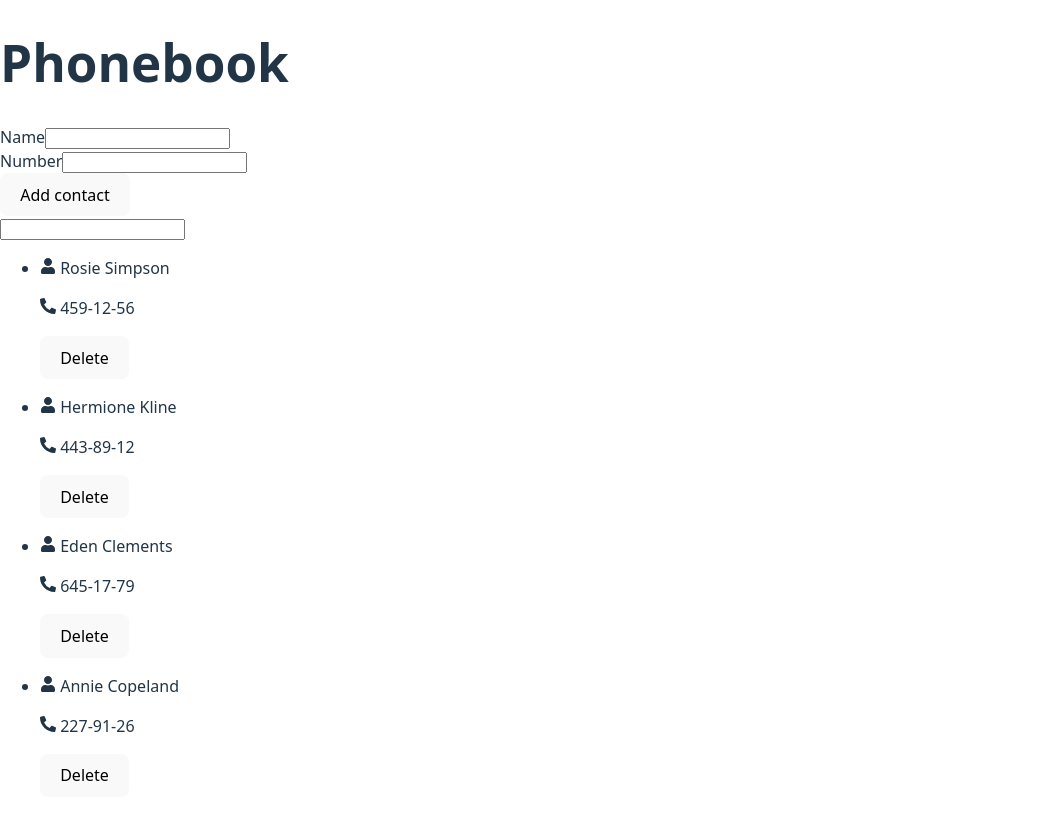
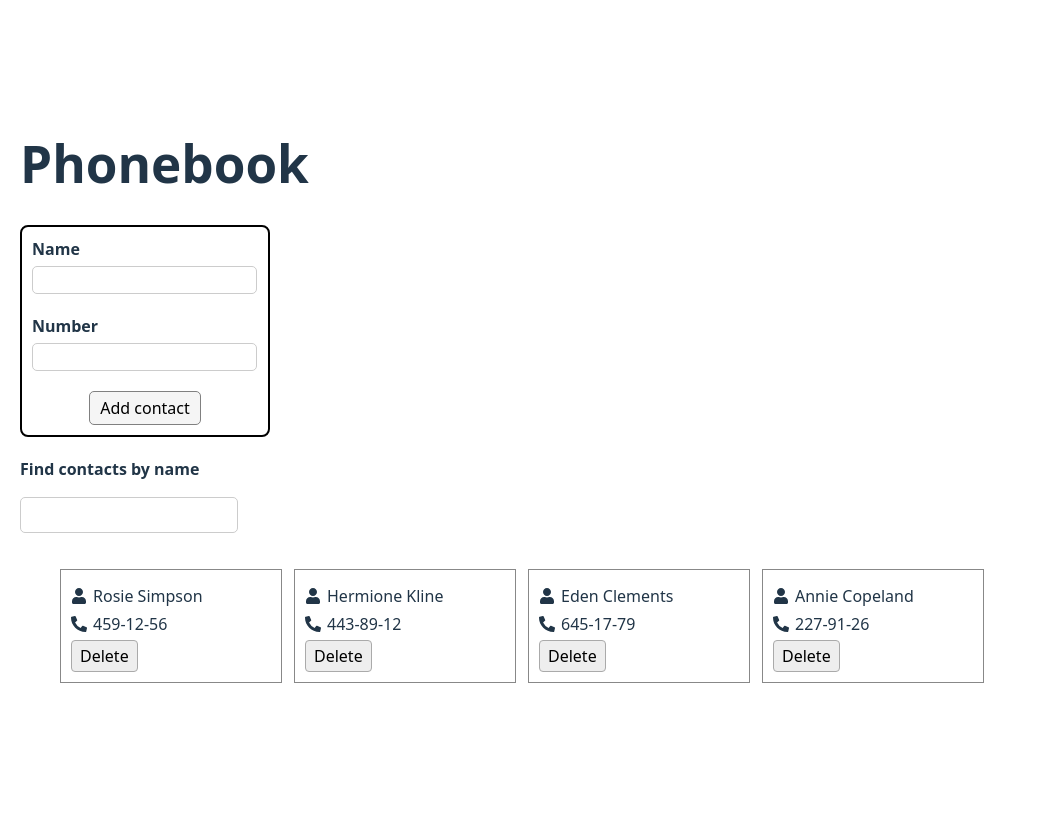
Before and after one commit to tetiana1zaichenko/goit-react-hw-03, a React (Vite) app: page / in a window 1280 px wide. Shown: the whole page, without its empty margins (0-1047 px from the left). Built offline with nearby package versions, Linux system fonts and the light colour scheme.

Commit message:
styles and put contact in another folder

```diff
--- a/src/App.jsx
+++ b/src/App.jsx
@@ -42,7 +42,7 @@ const App = () => {
   };
 
   return (
-    <div>
+    <div style={{ padding: "20px" }}>
       <h1>Phonebook</h1>
       <ContactForm contacts={contacts} onClick={addContact} />
       <SearchBox value={inputValue} onChange={handleChange} />
--- /dev/null
+++ b/src/components/Contact/Contact.jsx
@@ -0,0 +1,20 @@
+import { FaUser } from "react-icons/fa";
+import { FaPhoneAlt } from "react-icons/fa";
+import s from "./Contact.module.css";
+const Contact = ({ id, name, number, onClick }) => {
+  return (
+    <div className={s.cart}>
+      <p className={s.contactText}>
+        <FaUser /> {name}
+      </p>
+      <p className={s.contactText}>
+        <FaPhoneAlt /> {number}
+      </p>
+      <button className={s.button} onClick={() => onClick(id)}>
+        Delete
+      </button>
+    </div>
+  );
+};
+
+export default Contact;
--- /dev/null
+++ b/src/components/Contact/Contact.module.css
@@ -0,0 +1,32 @@
+.cart {
+  border: 1px solid #888;
+  padding: 10px;
+  width: 200px;
+}
+
+.item {
+  display: flex;
+  flex-direction: column;
+  justify-content: space-between;
+  border: 1px solid #888;
+  border-radius: 6px;
+  padding: 12px;
+  width: 200px;
+  background-color: #f9f9f9;
+}
+
+.contactText {
+  margin: 4px 0;
+  display: flex;
+  align-items: center;
+  gap: 6px;
+}
+
+.button {
+  align-self: flex-end;
+  padding: 4px 8px;
+  background-color: #eee;
+  border: 1px solid #aaa;
+  border-radius: 4px;
+  cursor: pointer;
+}
--- a/src/components/ContactForm/ContactForm.jsx
+++ b/src/components/ContactForm/ContactForm.jsx
@@ -4,6 +4,7 @@ import { useId } from "react";
 import { nanoid } from "nanoid";
 import * as Yup from "yup";
 import { ErrorMessage } from "formik";
+import s from "./ContactForm.module.css";
 
 const FeedbackSchema = Yup.object().shape({
   name: Yup.string()
@@ -35,24 +36,40 @@ const ContactForm = ({ onClick }) => {
     actions.resetForm();
   };
   return (
-    <div>
+    <div className={s.formWrapper}>
       <Formik
         initialValues={initialValues}
         onSubmit={handleSubmit}
         validationSchema={FeedbackSchema}
       >
-        <Form>
+        <Form className={s.form}>
           <div>
-            <label htmlFor={nameFieldId}>Name</label>
-            <Field type="text" name="name" id={nameFieldId} />
+            <label className={s.label} htmlFor={nameFieldId}>
+              Name
+            </label>
+            <Field
+              className={s.input}
+              type="text"
+              name="name"
+              id={nameFieldId}
+            />
             <ErrorMessage name="name" component="span" />
           </div>
           <div>
-            <label htmlFor={numberFieldId}>Number</label>
-            <Field type="tel" name="number" id={numberFieldId} />
+            <label className={s.label} htmlFor={numberFieldId}>
+              Number
+            </label>
+            <Field
+              className={s.input}
+              type="tel"
+              name="number"
+              id={numberFieldId}
+            />
             <ErrorMessage name="number" component="span" />
           </div>
-          <button type="submit">Add contact</button>
+          <button className={s.button} type="submit">
+            Add contact
+          </button>
         </Form>
       </Formik>
     </div>
--- /dev/null
+++ b/src/components/ContactForm/ContactForm.module.css
@@ -0,0 +1,37 @@
+.formWrapper {
+  width: 250px;
+  margin-bottom: 20px;
+}
+
+.form {
+  border: 2px solid black;
+  border-radius: 8px;
+  padding: 10px;
+  background-color: white;
+}
+
+.label {
+  display: block;
+  margin-bottom: 5px;
+  font-weight: bold;
+}
+
+.input {
+  width: 215px;
+  padding: 4px;
+  margin-bottom: 20px;
+  border: 1px solid #ccc;
+  border-radius: 5px;
+  font-size: 16px;
+}
+
+.button {
+  display: block;
+  margin: 0 auto;
+  padding: 5px 10px;
+  font-size: 16px;
+  cursor: pointer;
+  border: 1px solid gray;
+  border-radius: 5px;
+  background-color: #f5f5f5;
+}
--- a/src/components/ContactList/Contact/Contact.jsx
+++ /dev/null
@@ -1,5 +0,0 @@
-const Contact = () => {
-  return <div>Contact</div>;
-};
-
-export default Contact;
--- a/src/components/ContactList/ContactList.jsx
+++ b/src/components/ContactList/ContactList.jsx
@@ -1,17 +1,28 @@
-import { FaUser } from "react-icons/fa";
-import { FaPhoneAlt } from "react-icons/fa";
+import s from "./ContactList.module.css";
+import Contact from "../Contact/Contact";
 const ContactList = ({ contacts, onClick }) => {
   return (
-    <ul>
+    <ul className={s.list}>
       {contacts.map(({ id, name, number }) => (
-        <li key={id}>
-          <p>
+        <li className={s.item} key={id}>
+          {
+            <Contact
+              id={id}
+              name={name}
+              number={number}
+              onClick={onClick}
+            ></Contact>
+
+            /* <p className={s.contactText}>
             <FaUser /> {name}
           </p>
-          <p>
+          <p className={s.contactText}>
             <FaPhoneAlt /> {number}
           </p>
-          <button onClick={() => onClick(id)}>Delete</button>
+          <button className={s.button} onClick={() => onClick(id)}>
+            Delete
+          </button> */
+          }
         </li>
       ))}
     </ul>
--- /dev/null
+++ b/src/components/ContactList/ContactList.module.css
@@ -0,0 +1,6 @@
+.list {
+  display: flex;
+  flex-wrap: wrap;
+  gap: 12px;
+  list-style-type: none;
+}
--- a/src/components/SearchBox/SearchBox.jsx
+++ b/src/components/SearchBox/SearchBox.jsx
@@ -1,7 +1,14 @@
+import s from "./SearchBox.module.css";
 const SearchBox = ({ value, onChange }) => {
   return (
     <div>
-      <input type="text" value={value} onChange={onChange} />
+      <p className={s.text}>Find contacts by name</p>
+      <input
+        className={s.input}
+        type="text"
+        value={value}
+        onChange={onChange}
+      />
     </div>
   );
 };
--- /dev/null
+++ b/src/components/SearchBox/SearchBox.module.css
@@ -0,0 +1,12 @@
+.text {
+  font-weight: bold;
+}
+
+.input {
+  width: 200px;
+  padding: 8px;
+  margin-bottom: 20px;
+  border: 1px solid #ccc;
+  border-radius: 5px;
+  font-size: 16px;
+}
```
